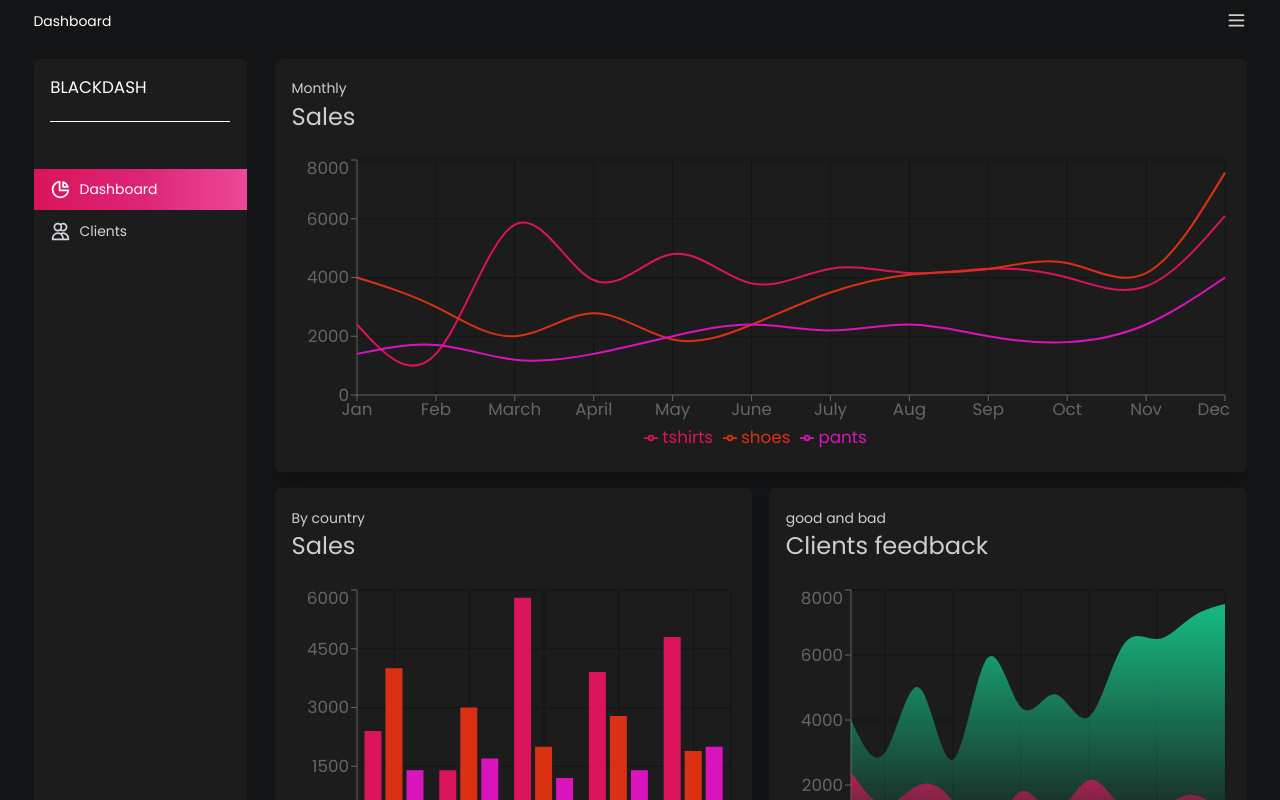
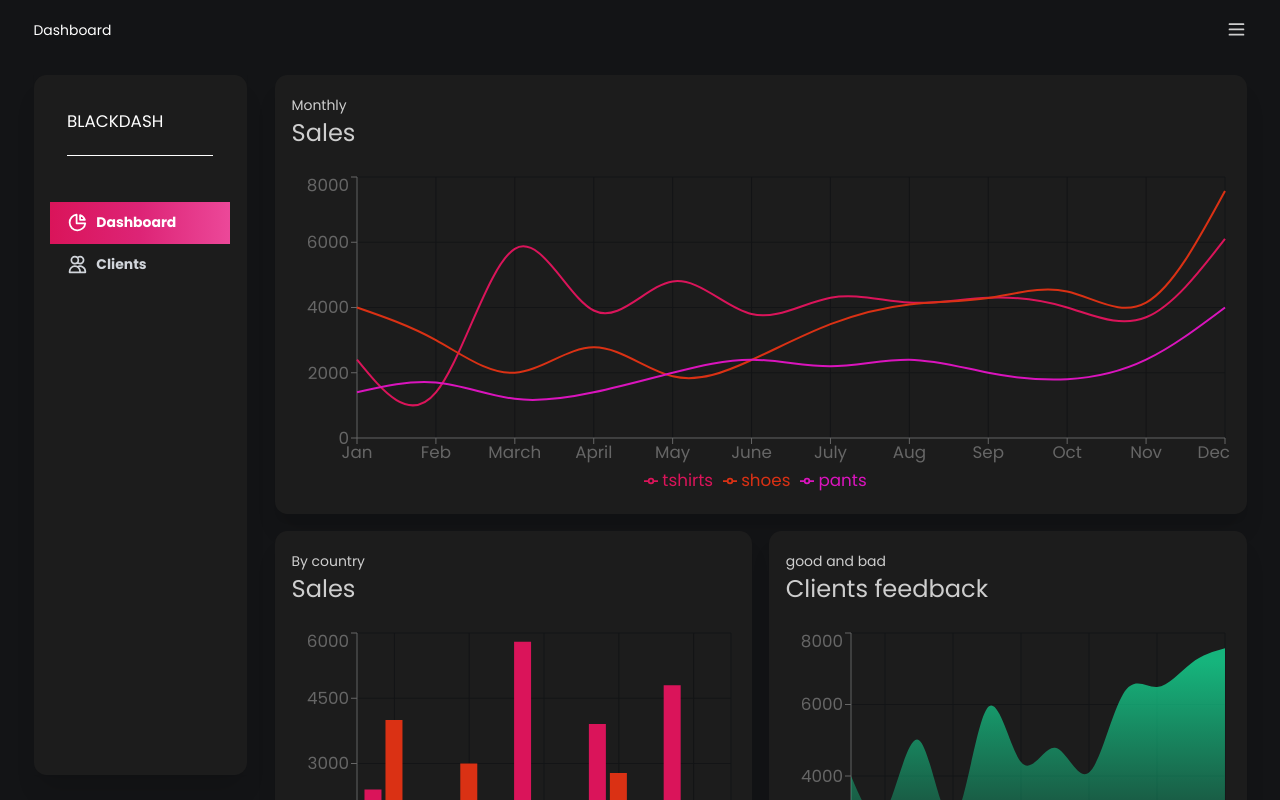
Before and after one commit to gabrieldemian/black-dashboard, a Next.js app: page / in a window 1280 px wide. Shown: the top 800 px of the page. Built offline with nearby package versions, Linux system fonts and the light colour scheme.

Commit message:
fix: aside with card

```diff
--- a/components/Aside/index.tsx
+++ b/components/Aside/index.tsx
@@ -1,10 +1,10 @@
 import { FC } from 'react'
 import { Props, asideItems } from './Props'
 import Link from 'next/link'
-import Svg from '../Svg'
 import { AnimateSharedLayout, motion } from 'framer-motion'
 import { useRouter } from 'next/router'
 import { useAside } from '~/contexts'
+import { Card, Svg } from '~/components'
 
 const Aside: FC<Props> = ({ className, ref }) => {
   const { pathname } = useRouter()
@@ -12,11 +12,11 @@ const Aside: FC<Props> = ({ className, ref }) => {
 
   return (
     <div
-      className="fixed z-50"
-      style={{ height: '100vh', width: 'inherit' }}
+      className="fixed z-50 shadow-sm p-0"
+      style={{ height: 'calc(100vh - 6rem)', width: 'inherit' }}
       ref={ref}
     >
-      <div className={`rounded-md w-full h-full bg-primary ${className}`}>
+      <Card className={`rounded-md w-full h-full bg-primay p-0 ${className}`}>
         <div className="mb-7 p-4">
           <p className="pb-5 border-b border-white mb-0 text-white">
             BLACKDASH
@@ -28,7 +28,7 @@ const Aside: FC<Props> = ({ className, ref }) => {
             <Link href={item.href} key={index}>
               <a
                 onClick={() => setIsOpen(false)}
-                className={`flex items-center py-2.5 transition hover:text-white relative ${
+                className={`flex items-center py-2.5 transition hover:text-white relative font-bold ${
                   pathname === item.href ? 'text-white' : 'text-gray-300'
                 }`}
               >
@@ -47,7 +47,7 @@ const Aside: FC<Props> = ({ className, ref }) => {
             </Link>
           ))}
         </AnimateSharedLayout>
-      </div>
+      </Card>
     </div>
   )
 }
--- a/components/Card/Props.tsx
+++ b/components/Card/Props.tsx
@@ -1,5 +1,7 @@
 export interface Props {
   subtitle?: string
   title?: string
+  ref?: any
   className?: string
+  style?: any
 }
--- a/components/Card/index.tsx
+++ b/components/Card/index.tsx
@@ -1,9 +1,9 @@
-import React, { PropsWithChildren, ReactElement } from 'react'
+import { PropsWithChildren, ReactElement } from 'react'
 import { Props } from './Props'
 
-export default function Card({ children, subtitle, title, className }: PropsWithChildren<Props>): ReactElement {
+export default function Card({ children, subtitle, title, className, ...other }: PropsWithChildren<Props>): ReactElement {
   return (
-    <div className={`bg-primary p-4 shadow-xl rounded-md text-primary ${className}`}>
+    <div className={`bg-primary p-4 shadow-xl rounded-xl text-primary ${className}`} {...other}>
       {subtitle && <small>{subtitle}</small>}
       {title && <h4 className="mt-0">{title}</h4>}
       {children}
--- a/components/Chart/index.tsx
+++ b/components/Chart/index.tsx
@@ -15,7 +15,7 @@ import CustomTooltip from '../CustomTooltip'
 export default function Chart({
   type = 'line',
   children,
-  height = 300,
+  height = 326,
   data,
   dataKey = 'name',
 }: Props): any {
--- a/components/Nav/index.tsx
+++ b/components/Nav/index.tsx
@@ -28,7 +28,7 @@ export default function Nav(): ReactElement {
 
   return (
     <>
-      <div className="z-10 bg-secondary container h-10 flex justify-between items-center fixed top-0 left-0 right-0">
+      <div className="z-10 bg-secondary container h-14 flex justify-between items-center fixed top-0 left-0 right-0">
         <div>
           <small className="m-0 text-white">Dashboard</small>
         </div>
@@ -59,7 +59,7 @@ export default function Nav(): ReactElement {
       )}
 
       {/* Offset */}
-      <div className="h-10" />
+      <div className="h-14" />
     </>
   )
 }
```
